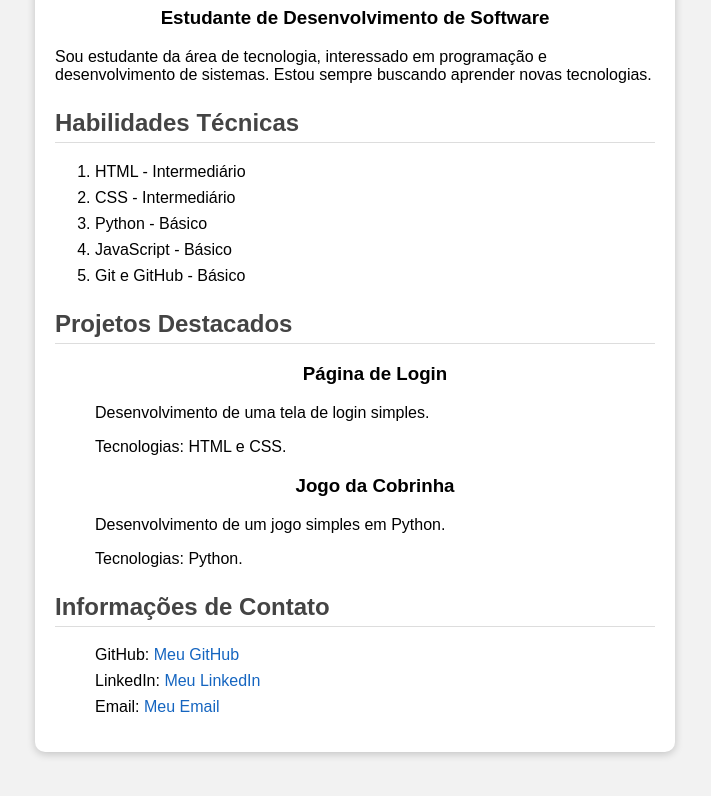
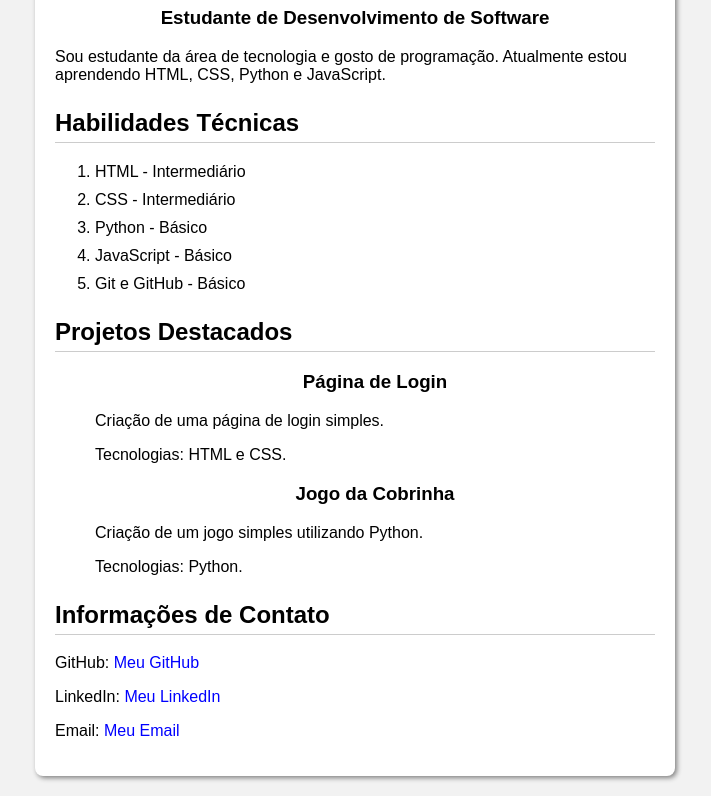
Before and after one commit to DevRubenns/atividade-aula4, a plain HTML site: page index.html in a window 1280 px wide. Shown: the part 268-1064 px from the top of the page, without its empty margins (285-996 px from the left). Before the commit the page ends 1040 px from the top, so only its background shows below. Drawn offline with Linux system fonts and the light colour scheme.

Commit message:
Mudanças no Codigo

```diff
--- a/index.html
+++ b/index.html
@@ -4,17 +4,16 @@
 <head>
     <meta charset="UTF-8">
     <meta name="viewport" content="width=device-width, initial-scale=1.0">
-    <title>Meu Perfil Profissional</title>
+    <title>Meu Perfil</title>
     <link rel="stylesheet" href="style.css">
 </head>
 <body>
 
     <div class="card">
 
-        <!-- Cabeçalho do Card -->
         <header>
             <figure>
-                <img src="perfil.jpg" alt="Foto de perfil">
+                <img src="perfil.jpg" alt="Minha foto">
                 <figcaption>Minha foto de perfil</figcaption>
             </figure>
 
@@ -22,13 +21,11 @@
             <h3>Estudante de Desenvolvimento de Software</h3>
 
             <p>
-                Sou estudante da área de tecnologia, interessado em
-                programação e desenvolvimento de sistemas.
-                Estou sempre buscando aprender novas tecnologias.
+                Sou estudante da área de tecnologia e gosto de programação.
+                Atualmente estou aprendendo HTML, CSS, Python e JavaScript.
             </p>
         </header>
 
-        <!-- Habilidades Técnicas -->
         <section>
             <h2>Habilidades Técnicas</h2>
 
@@ -41,51 +38,41 @@
             </ol>
         </section>
 
-        <!-- Projetos -->
-        <section class="projeto">
+        <section>
             <h2>Projetos Destacados</h2>
 
             <ul>
                 <li>
                     <h3>Página de Login</h3>
-                    <p>Desenvolvimento de uma tela de login simples.</p>
+                    <p>Criação de uma página de login simples.</p>
                     <p>Tecnologias: HTML e CSS.</p>
                 </li>
 
                 <li>
                     <h3>Jogo da Cobrinha</h3>
-                    <p>Desenvolvimento de um jogo simples em Python.</p>
+                    <p>Criação de um jogo simples utilizando Python.</p>
                     <p>Tecnologias: Python.</p>
                 </li>
             </ul>
         </section>
 
-        <!-- Contato -->
-        <section class="contato">
+        <section>
             <h2>Informações de Contato</h2>
 
-            <ul>
-                <li>
-                    GitHub:
-                    <a href="https://github.com/DevRubenns" target="_blank">
-                        Meu GitHub
-                    </a>
-                </li>
+            <p>
+                GitHub:
+                <a href="https://github.com/DevRubenns">Meu GitHub</a>
+            </p>
 
-                <li>
-                    LinkedIn:
-                    <a href="https://br.linkedin.com/in/rubenns-junior" target="_blank">
-                        Meu LinkedIn
-                    </a>
-                </li>
+            <p>
+                LinkedIn:
+                <a href="https://br.linkedin.com/in/rubenns-junior">Meu LinkedIn</a>
+            </p>
 
-                <li>
-                    Email:
-                    <a href="mailto:seuemail@email.com">
-                        Meu Email
-                    </a>
-                </li>
-            </ul>
+            <p>
+                Email:
+                <a href="mailto:seuemail@email.com">Meu Email</a>
+            </p>
         </section>
 
     </div>
--- a/style.css
+++ b/style.css
@@ -1,4 +1,3 @@
-
 
 body {
     font-family: Arial, sans-serif;
@@ -9,19 +8,12 @@ body {
 
 .card {
     background-color: white;
-    max-width: 600px;
+    width: 600px;
+    max-width: 90%;
     margin: auto;
     padding: 20px;
-    border-radius: 10px;
-    box-shadow: 0 2px 8px rgba(0, 0, 0, 0.2);
-}
-
-.contato{
-    ul {list-style: none;}
-}
-
-.projeto{
-    ul {list-style: none;}
+    border-radius: 8px;
+    box-shadow: 2px 2px 5px gray;
 }
 
 figure {
@@ -32,25 +24,18 @@ figure img {
     width: 120px;
     height: 120px;
     border-radius: 50%;
-    object-fit: cover;
 }
 
 figcaption {
     font-size: 13px;
-    color: gray;
 }
 
 h1, h3 {
     text-align: center;
 }
 
-h1 {
-    color: #333;
-}
-
 h2 {
-    color: #444;
-    border-bottom: 1px solid #ddd;
+    border-bottom: 1px solid #ccc;
     padding-bottom: 5px;
 }
 
@@ -58,27 +43,25 @@ section {
     margin-top: 25px;
 }
 
+ul {
+    list-style-type: none;
+}
+
 li {
-    margin-bottom: 8px;
+    margin-bottom: 10px;
 }
 
 a {
-    color: #1565c0;
+    color: blue;
     text-decoration: none;
 }
 
 a:hover {
-    color: #003366;
     text-decoration: underline;
 }
 
-/* Responsividade */
 @media (max-width: 600px) {
-    body {
-        padding: 10px;
-    }
-
     .card {
-        padding: 15px;
+        width: auto;
     }
 }
```
